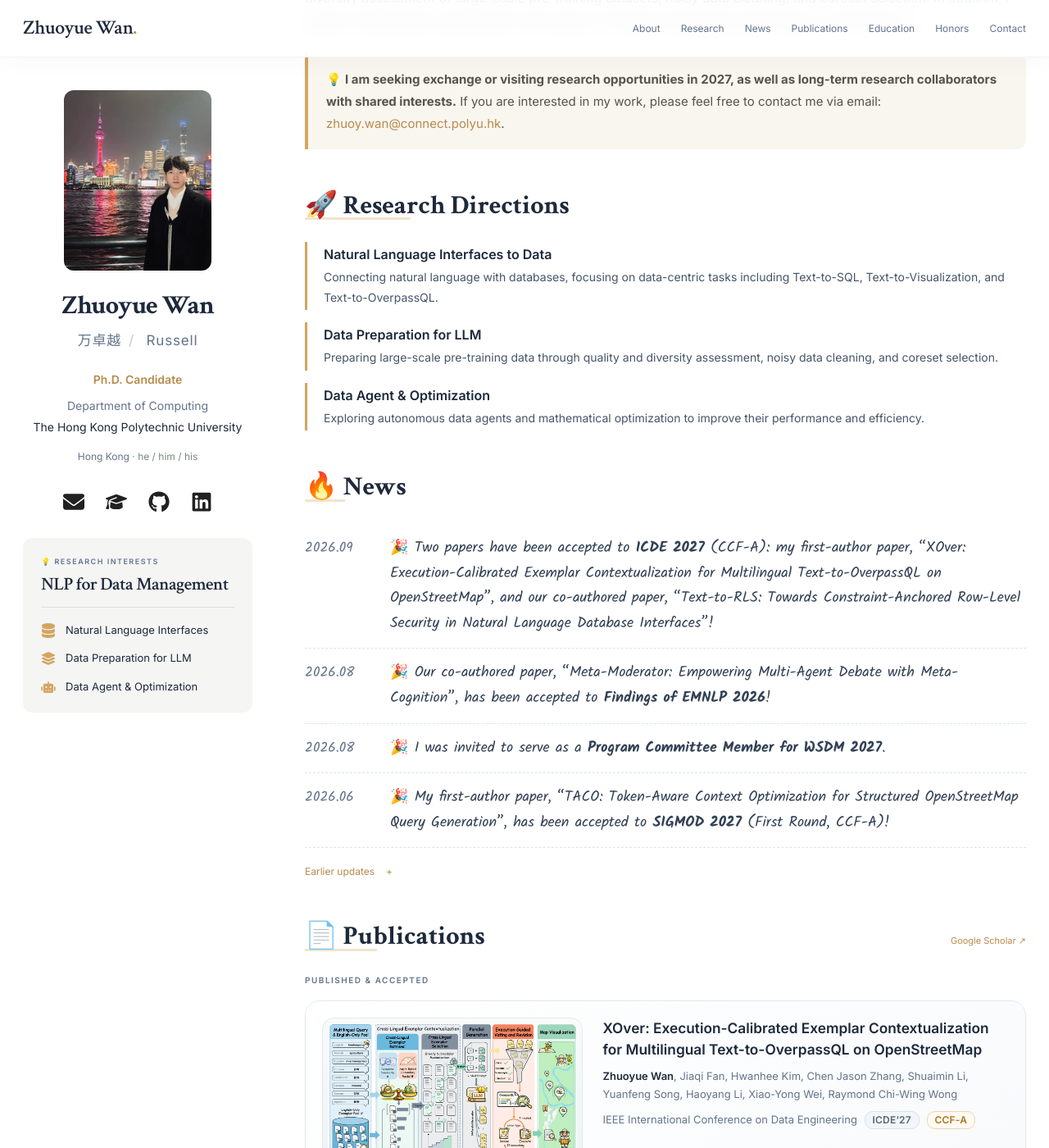
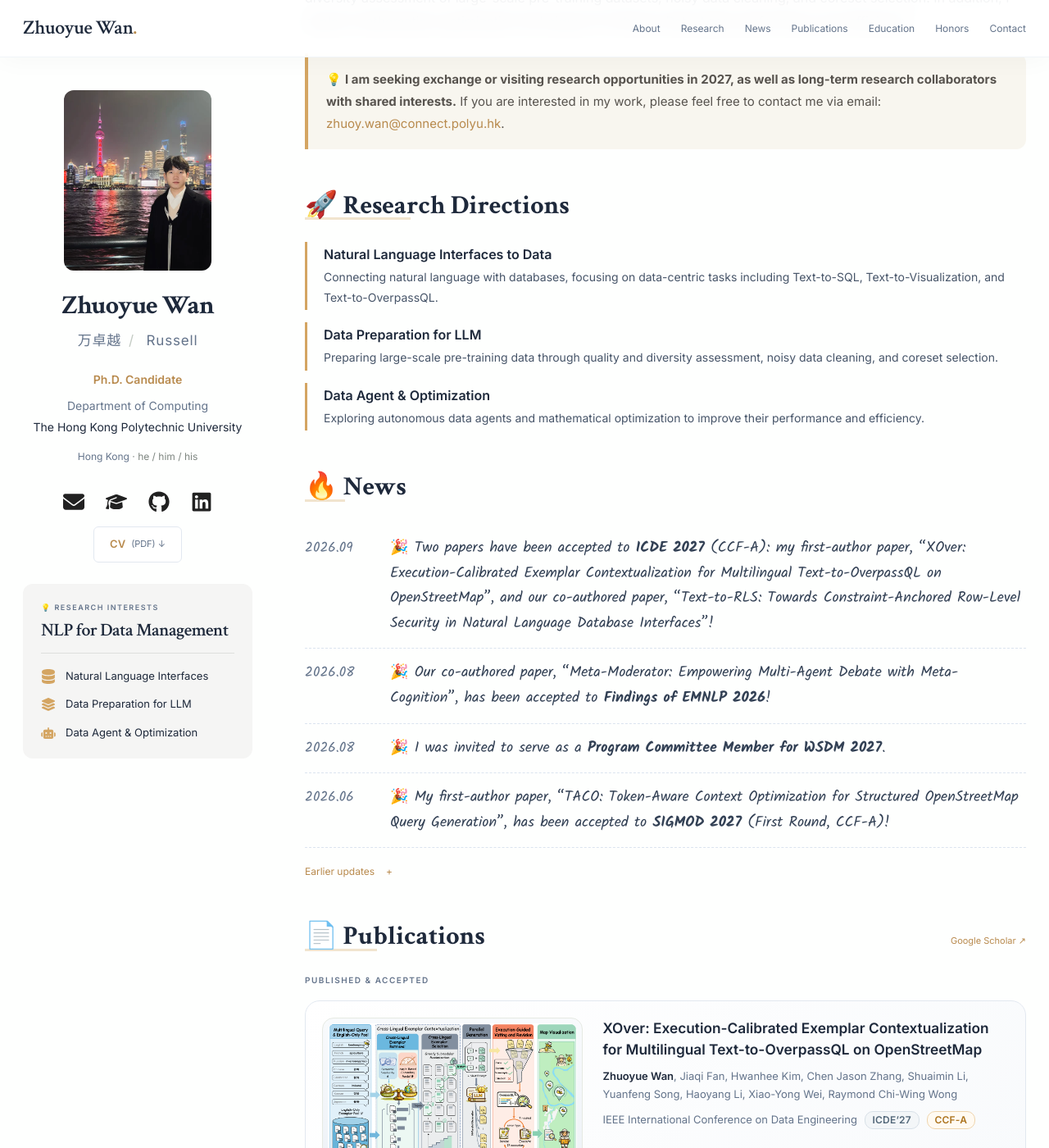
Before and after one commit to zwanah/zwanah.github.io, a Jekyll site: the page built from _pages/about.md, in a window 1280 px wide and 1400 px high, scrolled down 390 px. Shown: the whole window at 82% size. Built offline with Jekyll 4.4.1, drawn with Linux system fonts in a browser that asks for light colours.

Commit message:
Add redesigned public CV and homepage download

```diff
--- a/_layouts/academic.html
+++ b/_layouts/academic.html
@@ -38,6 +38,7 @@
         <div class="profile-links social-links" aria-label="Contact and academic profiles">
           <a class="social-btn" href="mailto:{{ site.author.email }}" aria-label="Email" title="Email"><img src="{{ '/assets/images/icons/envelope.svg' | relative_url }}" alt="" width="26" height="26"></a><a class="social-btn" href="{{ site.author.googlescholar }}" aria-label="Scholar" title="Scholar"><img src="{{ '/assets/images/icons/graduation-cap.svg' | relative_url }}" alt="" width="26" height="26"></a><a class="social-btn" href="https://github.com/{{ site.author.github }}" aria-label="GitHub" title="GitHub"><img src="{{ '/assets/images/icons/github.svg' | relative_url }}" alt="" width="26" height="26"></a><a class="social-btn" href="https://www.linkedin.com/in/{{ site.author.linkedin }}" aria-label="LinkedIn" title="LinkedIn"><img src="{{ '/assets/images/icons/linkedin.svg' | relative_url }}" alt="" width="26" height="26"></a>
         </div>
+        <a class="profile-cv-link" href="{{ '/files/Zhuoyue_Wan_CV.pdf' | relative_url }}" download="Zhuoyue_Wan_CV.pdf">CV <span>(PDF) ↓</span></a>
       </div>
       <section class="research-card" aria-labelledby="research-heading"><p class="group-label">💡 RESEARCH INTERESTS</p><h2 id="research-heading">NLP for Data Management</h2><ul><li><span class="topic-icon" aria-hidden="true" style="--topic-icon:url('{{ '/assets/images/icons/database.svg' | relative_url }}')"></span><span>Natural Language Interfaces</span></li><li><span class="topic-icon" aria-hidden="true" style="--topic-icon:url('{{ '/assets/images/icons/layer-group.svg' | relative_url }}')"></span><span>Data Preparation for LLM</span></li><li><span class="topic-icon" aria-hidden="true" style="--topic-icon:url('{{ '/assets/images/icons/robot.svg' | relative_url }}')"></span><span>Data Agent & Optimization</span></li></ul></section>
     </aside>
--- a/assets/css/academic.css
+++ b/assets/css/academic.css
@@ -27,6 +27,9 @@ h1 { font:400 32px/1.2 var(--serif); letter-spacing:-.8px; }
 .profile-location { font-size:11px; color:var(--muted); margin-top:13px; }
 .profile-location span { color:#7e8680; }
 .profile-links { display:flex; justify-content:center; flex-wrap:wrap; gap:10px 18px; margin-top:19px; padding-top:17px; border-top:1px solid var(--line); font-size:11px; font-weight:600; }
+.profile-cv-link { display:inline-flex; align-items:center; justify-content:center; gap:7px; min-height:44px; margin-top:12px; padding:7px 19px; border:1px solid var(--line); border-radius:6px; background:#fff; color:var(--accent); font-size:13px; font-weight:600; }
+.profile-cv-link span { color:var(--muted); font-size:11px; font-weight:400; }
+.profile-cv-link:hover { border-color:var(--accent); text-decoration:none; }
 .research-card { padding:20px; margin-top:26px; border:1px solid #e2e8df; border-radius:7px; background:#f0f3ed; }
 .group-label { font:600 10px/1.6 var(--sans); letter-spacing:1.5px; color:var(--muted); margin-bottom:17px; }
 .research-card .group-label { font-size:9px; margin-bottom:7px; }
```
Also changed, not shown: 1 other file.
